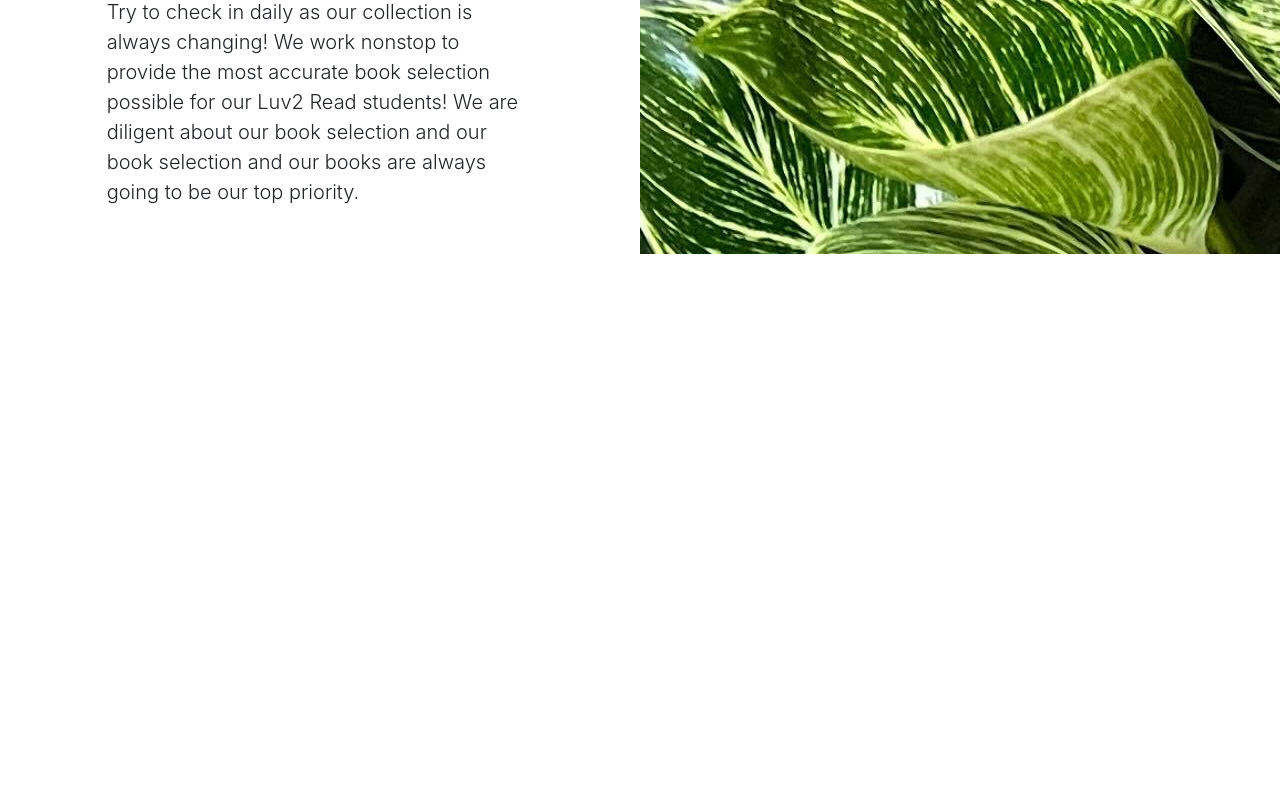
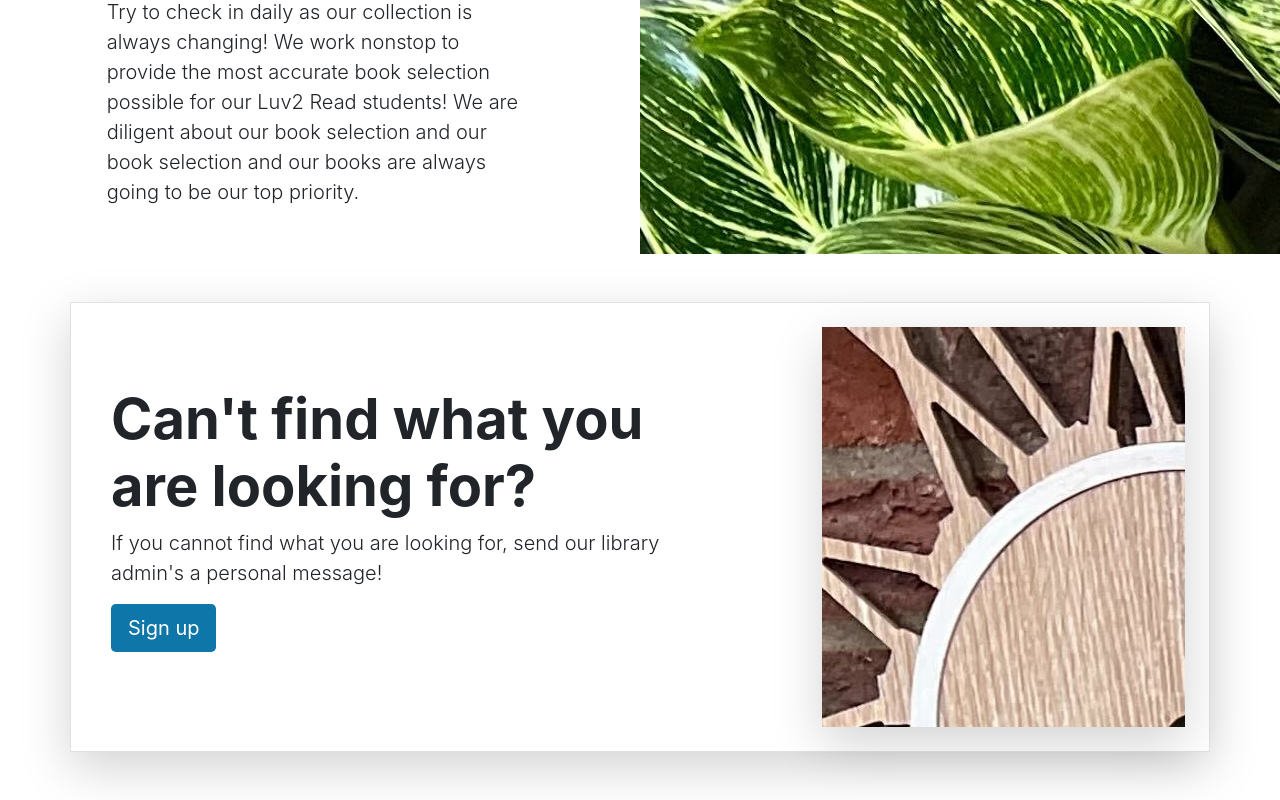
Before and after one commit to patricktrandev/bestbook, a React (Create React App) app in the folder frontend/: page / in a window 1280 px wide. Shown: the part 1670-2470 px from the top of the page. Before the commit the page ends 1924 px from the top, so only its background shows below. Built offline with nearby package versions, Linux system fonts and the light colour scheme.

Commit message:
add LibraryServices Component

```diff
--- a/frontend/src/App.tsx
+++ b/frontend/src/App.tsx
@@ -5,6 +5,7 @@ import Navbar from "./layouts/NavbarAndFooter/Navbar";
 import ExploreTopBook from "./layouts/HomePage/ExploreTopBook";
 import Carousel from "./layouts/HomePage/Carousel";
 import Heroes from "./layouts/HomePage/Heroes";
+import LibraryServices from "./layouts/HomePage/LibraryServices";
 
 function App() {
   return (
@@ -13,6 +14,7 @@ function App() {
       <ExploreTopBook />
       <Carousel />
       <Heroes />
+      <LibraryServices />
     </div>
   );
 }
--- /dev/null
+++ b/frontend/src/layouts/HomePage/LibraryServices.tsx
@@ -0,0 +1,25 @@
+import React from "react";
+
+export default function LibraryServices() {
+  return (
+    <div className="container my-5">
+      <div className="row p-4 align-items-center border shadow-lg">
+        <div className="col-lg-7 p-3">
+          <h1 className="display-4 fw-bold">
+            Can't find what you are looking for?
+          </h1>
+          <p className="lead">
+            If you cannot find what you are looking for, send our library
+            admin's a personal message!
+          </p>
+          <div className="d-grid gap-2 justify-content-md-start mb-4 mb-lg-3">
+            <a className="btn main-color btn-lg text-white" href="#">
+              Sign up
+            </a>
+          </div>
+        </div>
+        <div className="col-lg-4 offset-lg-1 shadow-lg lost-image"></div>
+      </div>
+    </div>
+  );
+}
```
